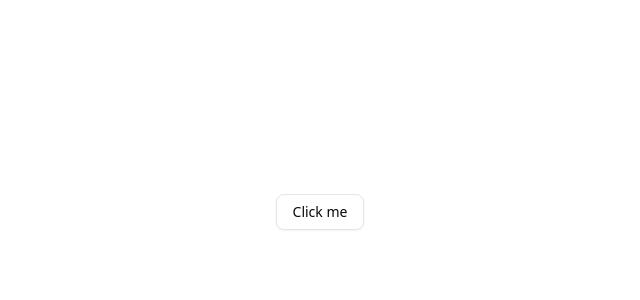
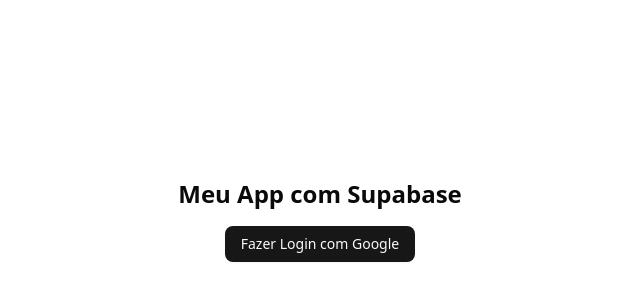
Before and after one commit to albi-org/albi-finance, a React (Vite) app: page / in a window 1280 px wide. Shown: the part 188-488 px from the top of the page, without its empty margins (320-960 px from the left). Built offline with nearby package versions, Linux system fonts and the light colour scheme; no server answers.

Commit message:
feat: supabase with google login

```diff
--- a/package.json
+++ b/package.json
@@ -11,6 +11,7 @@
   },
   "dependencies": {
     "@radix-ui/react-slot": "^1.2.3",
+    "@supabase/supabase-js": "^2.50.2",
     "@tailwindcss/vite": "^4.1.11",
     "class-variance-authority": "^0.7.1",
     "clsx": "^2.1.1",
--- a/src/App.tsx
+++ b/src/App.tsx
@@ -1,9 +1,54 @@
-import { Button } from '@/components/ui/button'
+// src/App.tsx (Exemplo)
+
+import { useState, useEffect } from 'react'
+import { supabase } from '@/supabase/supabase'
+import type { Session } from '@supabase/supabase-js'
+import { Login } from './components/Login' // Importe seu componente de login
 
 function App() {
+  const [session, setSession] = useState<Session | null>(null)
+
+  useEffect(() => {
+    // Pega a sessão ativa ao carregar a página
+    supabase.auth.getSession().then(({ data: { session } }) => {
+      setSession(session)
+    })
+
+    // Ouve as mudanças no estado de autenticação (login, logout)
+    const {
+      data: { subscription },
+    } = supabase.auth.onAuthStateChange((_event, session) => {
+      setSession(session)
+    })
+
+    // Limpa a inscrição quando o componente for desmontado
+    return () => subscription.unsubscribe()
+  }, [])
+
+  async function handleLogout() {
+    await supabase.auth.signOut()
+  }
+
   return (
-    <div className="flex min-h-svh flex-col items-center justify-center">
-      <Button variant={'outline'}>Click me</Button>
+    <div className="flex flex-col items-center justify-center min-h-screen">
+      <header className="p-4">
+        <h1 className="text-2xl font-bold">Meu App com Supabase</h1>
+      </header>
+      <main>
+        {!session ? (
+          <Login />
+        ) : (
+          <div>
+            <p>Olá, {session.user.email}!</p>
+            <button
+              onClick={handleLogout}
+              className="mt-4 px-4 py-2 bg-red-500 text-white rounded"
+            >
+              Sair
+            </button>
+          </div>
+        )}
+      </main>
     </div>
   )
 }
--- /dev/null
+++ b/src/components/Login.tsx
@@ -0,0 +1,16 @@
+import { supabase } from '@/supabase/supabase'
+import { Button } from './ui/button' // Supondo que você use Shadcn/UI
+
+export function Login() {
+  async function signInWithGoogle() {
+    const { error } = await supabase.auth.signInWithOAuth({
+      provider: 'google',
+    })
+
+    if (error) {
+      console.error('Error logging in:', error)
+    }
+  }
+
+  return <Button onClick={signInWithGoogle}>Fazer Login com Google</Button>
+}
--- /dev/null
+++ b/src/supabase/supabase.ts
@@ -0,0 +1,7 @@
+
+import { createClient } from '@supabase/supabase-js';
+
+const supabaseUrl = import.meta.env.VITE_SUPABASE_URL;
+const supabaseKey = import.meta.env.VITE_SUPABASE_ANON_KEY;
+
+export const supabase = createClient(supabaseUrl, supabaseKey)
```
Also changed, not shown: 2 other files (tests, documents, lock files or other folders).
